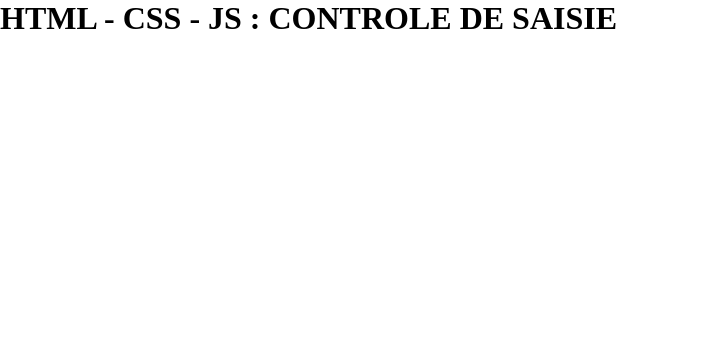
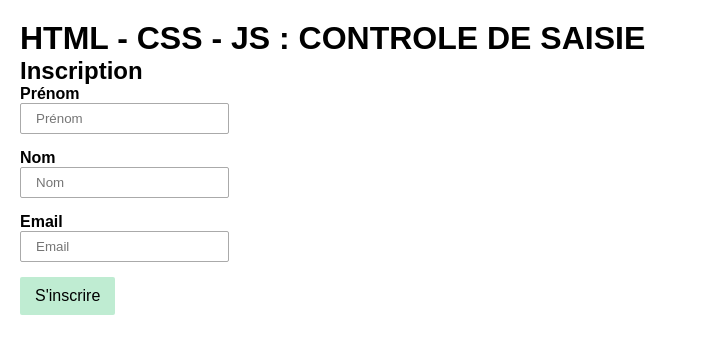
Before and after one commit to Charles-de-Chabot/html_css_js_controle_de_saisie, a plain HTML site: page index.html in a window 1280 px wide. Shown: the whole page, without its empty margins (0-708 px from the left). Drawn offline with Linux system fonts and the light colour scheme.

Commit message:
Mise en place de l'intersection du formulaire

```diff
--- a/index.html
+++ b/index.html
@@ -7,10 +7,31 @@
     <title>Controle de Saisie</title>
 </head>
 <body>
-    <h1>HTML - CSS - JS : CONTROLE DE SAISIE</h1>
+    <main>
+        <h1>HTML - CSS - JS : CONTROLE DE SAISIE</h1>
+        <h2>Inscription</h2>
+        <form action="" method="post" novalidate>
+            <!--Prénom-->
+            <div class="form-section">
+                <label for="input-firstname">Prénom</label>
+                <input type="text" name="firstname" id="input-firstname" placeholder="Prénom">
+            </div>
+            <!--Nom-->
+            <div class="form-section">
+                <label for="input-lastname">Nom</label>
+                <input type="text" name="lastname" id="input-lastname" placeholder="Nom">
+            </div>
+            <!--Email-->
+            <div class="form-section">
+                <label for="input-email">Email</label>
+                <input type="text" name="Email" id="input-email" placeholder="Email">
+            </div>
+            <div>
+                <button type="submit" class="btn">S'inscrire</button>
+            </div>
 
-
-
+        </form>
+    </main>
 
 
     <script src="script.js"></script>
--- a/script.js
+++ b/script.js
@@ -1 +1,27 @@
 console.log("hello everybody");
+/*<div classe="error-message">Non valde! <!div>*/
+
+function handlerDomContentLoaded() {
+    console.log( "Dom Chargé");
+    //Element du DOM
+    const
+        elInputFirstname = document.getElementById("input-firstname"),
+        elInputLastname = document.getElementById("input-lastname"),
+        elInputEmail = document.getElementById("input-email");
+
+    //Fonctions
+    //gestionnaires d'évenement
+    function handlerFormSubmit(evt){
+        //Bloque le comportement par defaut de cet événement
+        evt.preventDefault();
+
+        console.log("Formulaire soumis...");
+
+    }
+
+    // INITIALISATON
+    //Ecouteur sur le "submit" du formulaire
+    document.forms[0].addEventListener('submit', handlerFormSubmit);
+}
+
+document.addEventListener('DOMContentLoaded', handlerDomContentLoaded);
--- a/style.css
+++ b/style.css
@@ -5,8 +5,63 @@
     outline: 0;
     padding: 0;
 }
+body {
+    font-family: sans-serif;
+}
+main {
+    padding: 20px;
+}
+button{
+    background-color: transparent;
+    font-size: inherit;
+}
 
-button {
-    background-color: transparent;
+
+.btn {
+    background-color: rgb(191, 236, 210);
+    border-radius: 2px;
     cursor: pointer;
+    display: inline-block;
+    padding: 10px 15px;
+    transition: background .3s ease;
 }
+.btn:is(:active, :hover) {
+    background-color: rgb(99, 255, 164);;
+}
+
+.form-section {
+    margin-bottom: 15px;
+}
+    .form-section label {
+        font-weight: 700;
+    }
+
+        .form-section.error label{
+            color: #6d0000;
+        }
+
+    /* Tous les <input> et <label> enfants direct d'un <element classe=form-section>*/
+    .form-section > :is(label,label) {
+        display: block;
+    }
+
+    /* Tous les <input>, qui ne sont pas des <element type="checkbox">, enfants direct d'un <element classe=form-section>*/
+    .form-section > input:not([type="checkbox"]) {
+        border: 1px solid #aaa;
+        border-radius: 2px;
+        padding: 7px 15px;
+    }
+
+        /* Tous les <input>, qui ne sont pas des <element type="checkbox">, enfants direct d'un <element classe=form-error>*/
+        .form-section.error > input:not([type="checkbox"]) {
+            background-color: #ffc5c5;
+            border: 2px solid #ac0000;
+            border-radius: 2px;
+            color: #6d0000;
+            padding: 9px 14px;
+        }
+        .form-section .error-message{
+            color: #6d0000;
+            font-weight: 700px;
+            margin-top: 5px;
+        }
```
